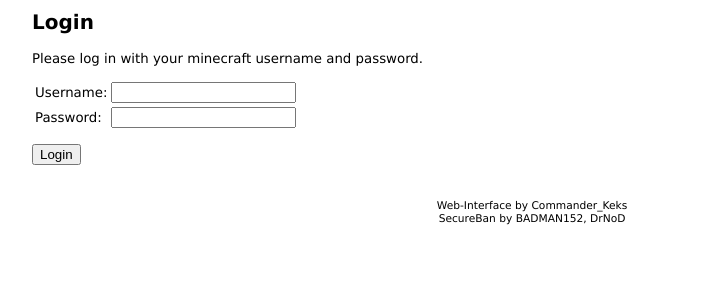
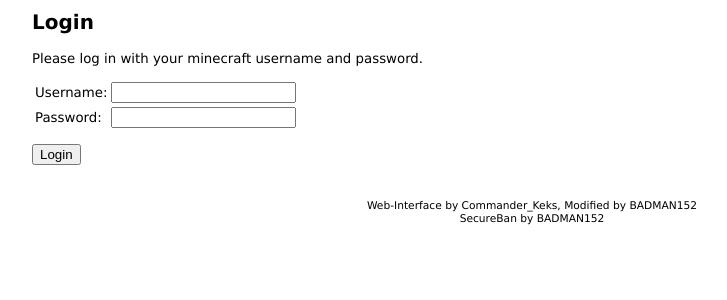
Before and after one commit to weaondara/SecureBan, a CodeIgniter app: page /index.php/user/login in a window 1280 px wide. Shown: the part 173-473 px from the top of the page, without its empty margins (108-835 px from the left). Run offline with CodeIgniter, Linux system fonts and the light colour scheme.

Commit message:
keep in mind modified this webinterface by me base codeigniter / keks_commander

```diff
--- a/WebInterface/src/main/php/application/views/global/footer.php
+++ b/WebInterface/src/main/php/application/views/global/footer.php
@@ -1,8 +1,8 @@
 <div style="clear: both;"></div>
 </div>
 <div id="footer">
-    Web-Interface by Commander_Keks<br/>
-    SecureBan by BADMAN152, DrNoD
+    Web-Interface by Commander_Keks, Modified by BADMAN152<br/>
+    SecureBan by BADMAN152
 </div>
 </body>
 </html>
```
